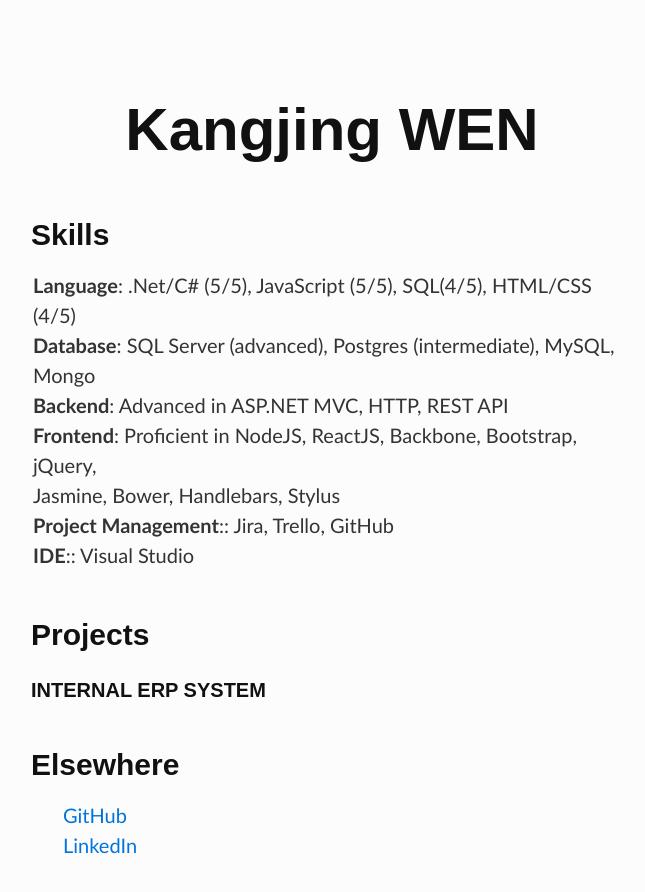
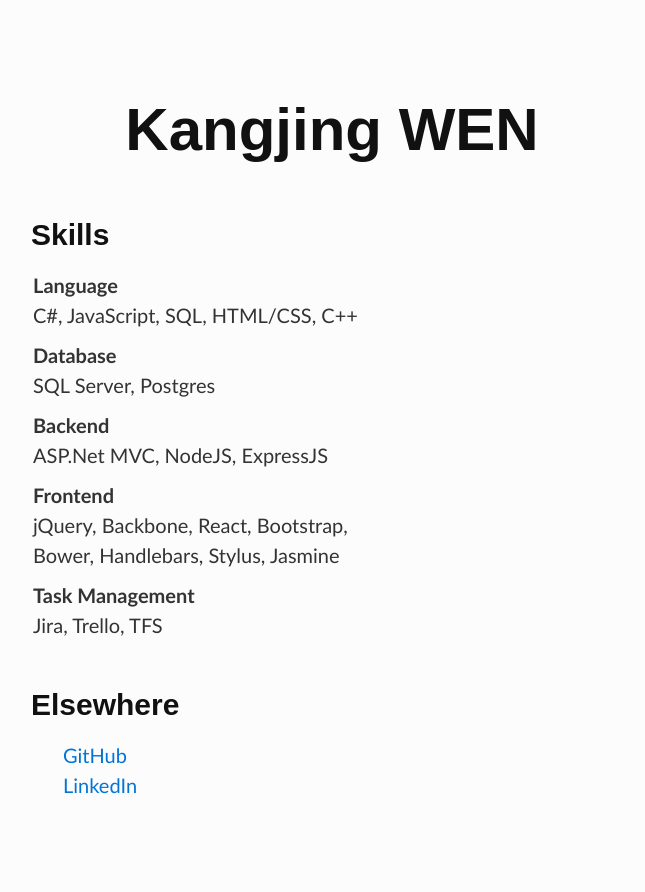
Before and after one commit to wenkangjing/frontend-htmlcss, a plain HTML site: page portfolio/index.html in a window 1280 px wide. Shown: the whole page, without its empty margins (307-952 px from the left). Drawn offline with Linux system fonts and the light colour scheme.

Commit message:
reorg skills

```diff
--- a/portfolio/css/style.css
+++ b/portfolio/css/style.css
@@ -91,9 +91,13 @@
   padding-left: 1.5rem;
 }
 
+dt {
+  font-weight: bold;
+}
+
 dd {
-  margin-left: 1.5rem;
-  margin-bottom: 1rem;
+  margin-left: 0rem;
+  margin-bottom: 0.5rem;
 }
 
 blockquote {
--- a/portfolio/index.html
+++ b/portfolio/index.html
@@ -18,16 +18,22 @@
 
     <h2>Skills</h2>
     <p>
-      <strong>Language</strong>: .Net/C# (5/5), JavaScript (5/5), SQL(4/5), HTML/CSS (4/5) <br>
-      <strong>Database</strong>: SQL Server (advanced), Postgres (intermediate), MySQL, Mongo  <br>
-      <strong>Backend</strong>: Advanced in ASP.NET MVC, HTTP, REST API <br>
-      <strong>Frontend</strong>: Proficient in NodeJS, ReactJS, Backbone, Bootstrap, jQuery, <br>
-                                 Jasmine, Bower, Handlebars, Stylus  <br>
-      <strong>Project Management</strong>:: Jira, Trello, GitHub  <br>
-      <strong>IDE</strong>:: Visual Studio <br>
+      <dl>
+        <dt>Language</dt>
+        <dd>C#, JavaScript, SQL, HTML/CSS, C++</dd>
 
-    <h2>Projects</h2>
-    <h3>Internal ERP System</h3>
+        <dt>Database</dt>
+        <dd>SQL Server, Postgres</dd>
+
+        <dt>Backend</dt>
+        <dd>ASP.Net MVC, NodeJS, ExpressJS</dd>
+
+        <dt>Frontend</dt>
+        <dd>jQuery, Backbone, React, Bootstrap, <br> Bower, Handlebars, Stylus, Jasmine</dd>
+
+        <dt>Task Management</dt>
+        <dd>Jira, Trello, TFS</dd>
+      </dl>
 
     <h2>Elsewhere</h2>
     <ul>
@@ -36,7 +42,5 @@
     </ul>
 
   </div>
-
-
 </body>
 </html>
```
